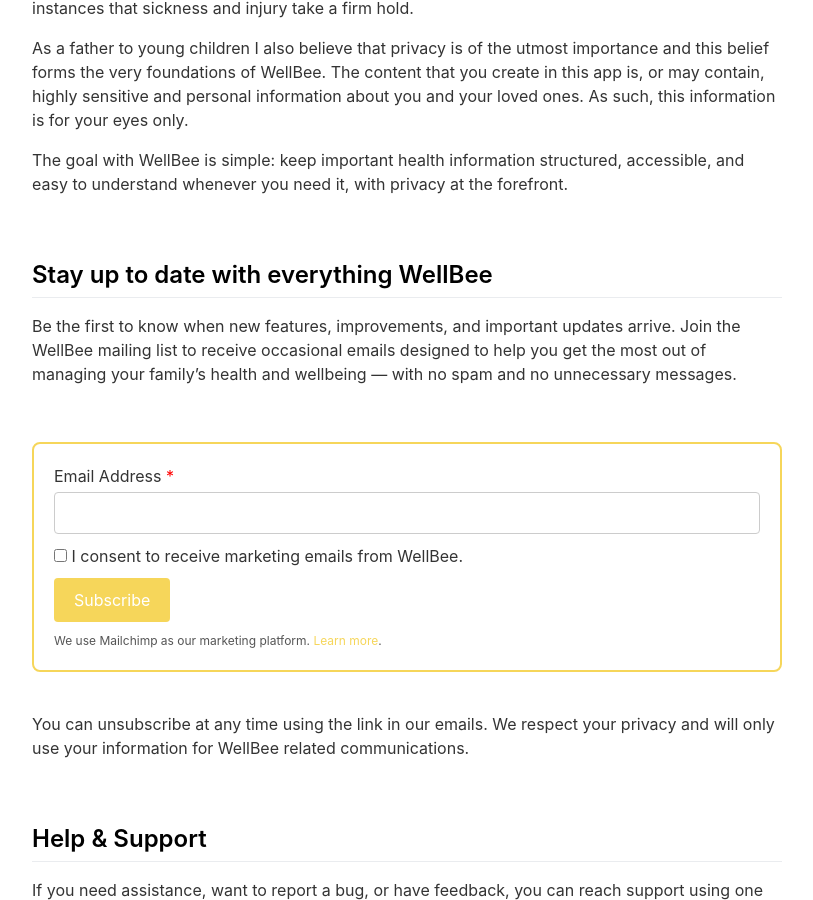
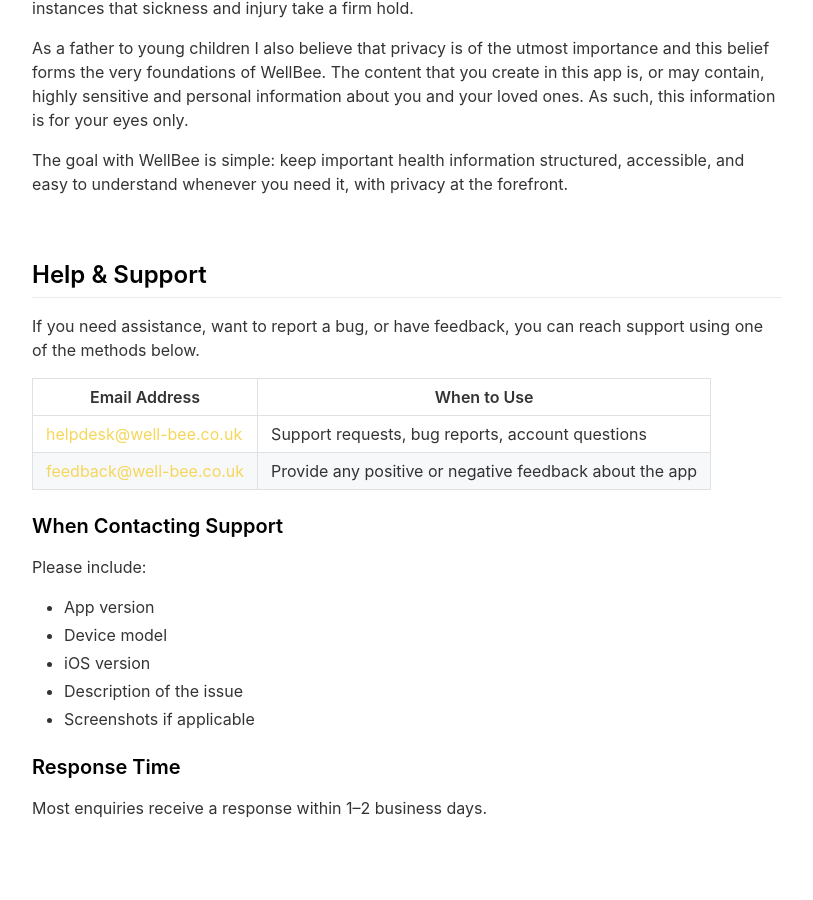
Before and after one commit to sheabrewer1986/WellBeeWebsite, a Jekyll site: the page built from _pages/supportcenter.md, in a window 1280 px wide and 900 px high, scrolled down 542 px. Shown: the whole window, without its empty margins (233-1046 px from the left). Built offline with Jekyll 4.4.1, drawn with Linux system fonts in a browser that asks for light colours; nearby versions of some CDN libraries.

Commit message:
[Tweak] Removed sign up sheet from support page

```diff
--- a/_pages/supportcenter.md
+++ b/_pages/supportcenter.md
@@ -19,45 +19,6 @@
 As a father to young children I also believe that privacy is of the utmost importance and this belief forms the very foundations of WellBee. The content that you create in this app is, or may contain, highly sensitive and personal information about you and your loved ones. As such, this information is for your eyes only.
 
 The goal with WellBee is simple: keep important health information structured, accessible, and easy to understand whenever you need it, with privacy at the forefront.
-
-<br>
-
-## Stay up to date with everything WellBee
-
-Be the first to know when new features, improvements, and important updates arrive. Join the WellBee mailing list to receive occasional emails designed to help you get the most out of managing your family’s health and wellbeing — with no spam and no unnecessary messages.
-
-<br>
-<div style="border: 2px solid #f6d65a; padding: 20px; border-radius: 8px">
-  <form action="https://well-bee.us16.list-manage.com/subscribe/post?u=a35d8b92b22cd2856cc48caf7&amp;id=2c863d2a6b"
-        method="post" target="_blank">
-
-   <div style="margin-bottom:10px;">
-      <label for="mce-EMAIL">Email Address <span style="color:red;">*</span></label><br>
-      <input type="email" name="EMAIL" id="mce-EMAIL" required
-             style="width:100%; padding:8px; margin-top:4px; border:1px solid #ccc; border-radius:4px;">
-   </div>
-
-   <div style="margin-bottom:10px;">
-      <fieldset style="border:none; padding:0;">
-        <label>
-          <input type="checkbox" name="gdpr[28419]" value="Y" required>
-          I consent to receive marketing emails from WellBee.
-        </label>
-      </fieldset>
-   </div>
-
-   <input type="submit" value="Subscribe"
-           style="background:#f6d65a; color:#ffffff; border:none; padding:10px 20px; border-radius:4px; cursor:pointer;">
-
-   <div style="margin-top:10px; font-size:12px; color:#555;">
-      We use Mailchimp as our marketing platform.
-      <a href="https://mailchimp.com/legal/terms" target="_blank">Learn more</a>.
-   </div>
-  </form>
-</div>
-<br>
-
-You can unsubscribe at any time using the link in our emails. We respect your privacy and will only use your information for WellBee related communications.
 
 <br>
 
```
